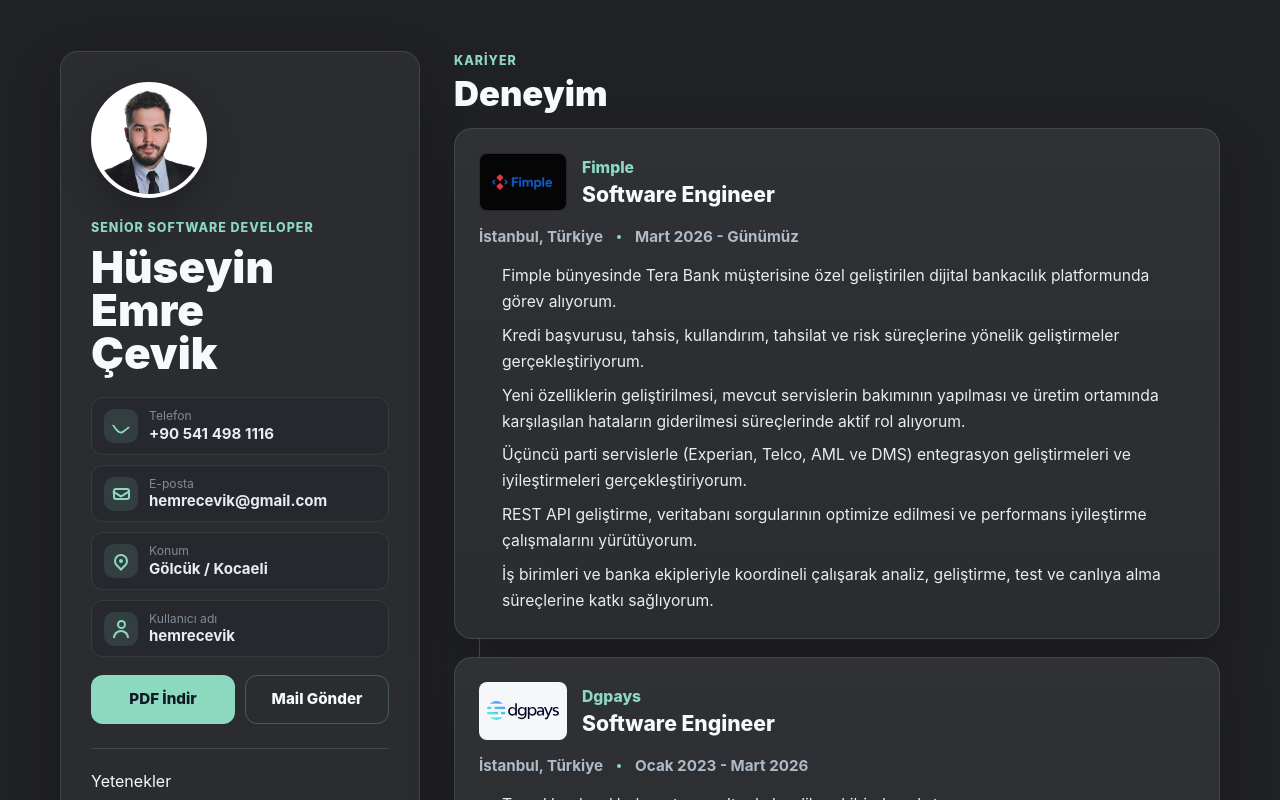
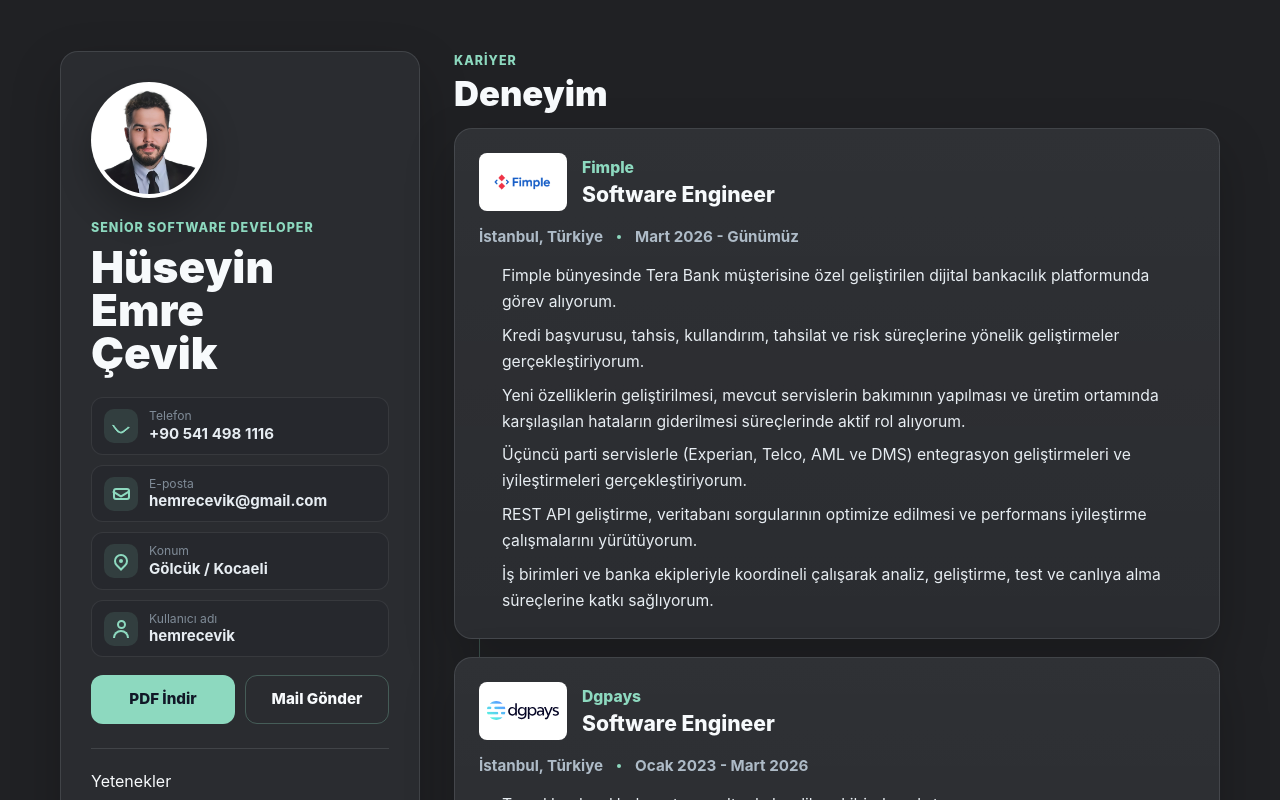
Before and after one commit to cvkgameplay-lab/HuseyinEmreCevikCV.Web, a Next.js app: page / in a window 1280 px wide. Shown: the top 800 px of the page. Built offline with nearby package versions, Linux system fonts and the light colour scheme.

Commit message:
Set Fimple logo background white

```diff
--- a/app/globals.css
+++ b/app/globals.css
@@ -15,7 +15,7 @@
   --blue: #7eb7df;
   --line: rgba(231, 237, 242, 0.12);
   --line-strong: rgba(141, 217, 191, 0.28);
-  --logo-paper: #f5f7fb;
+  --logo-paper: #ffffff;
   --logo-dark: #050505;
   --shadow: 0 20px 50px rgba(0, 0, 0, 0.22);
   --radius-sm: 8px;
--- a/app/page.tsx
+++ b/app/page.tsx
@@ -73,7 +73,7 @@ const experiences: Experience[] = [
     company: "Fimple",
     logo: "/brand/fimple.png",
     initials: "FI",
-    logoTone: "dark",
+    logoTone: "light",
     period: "Mart 2026 - Günümüz",
     place: "İstanbul, Türkiye",
     bullets: [
```
